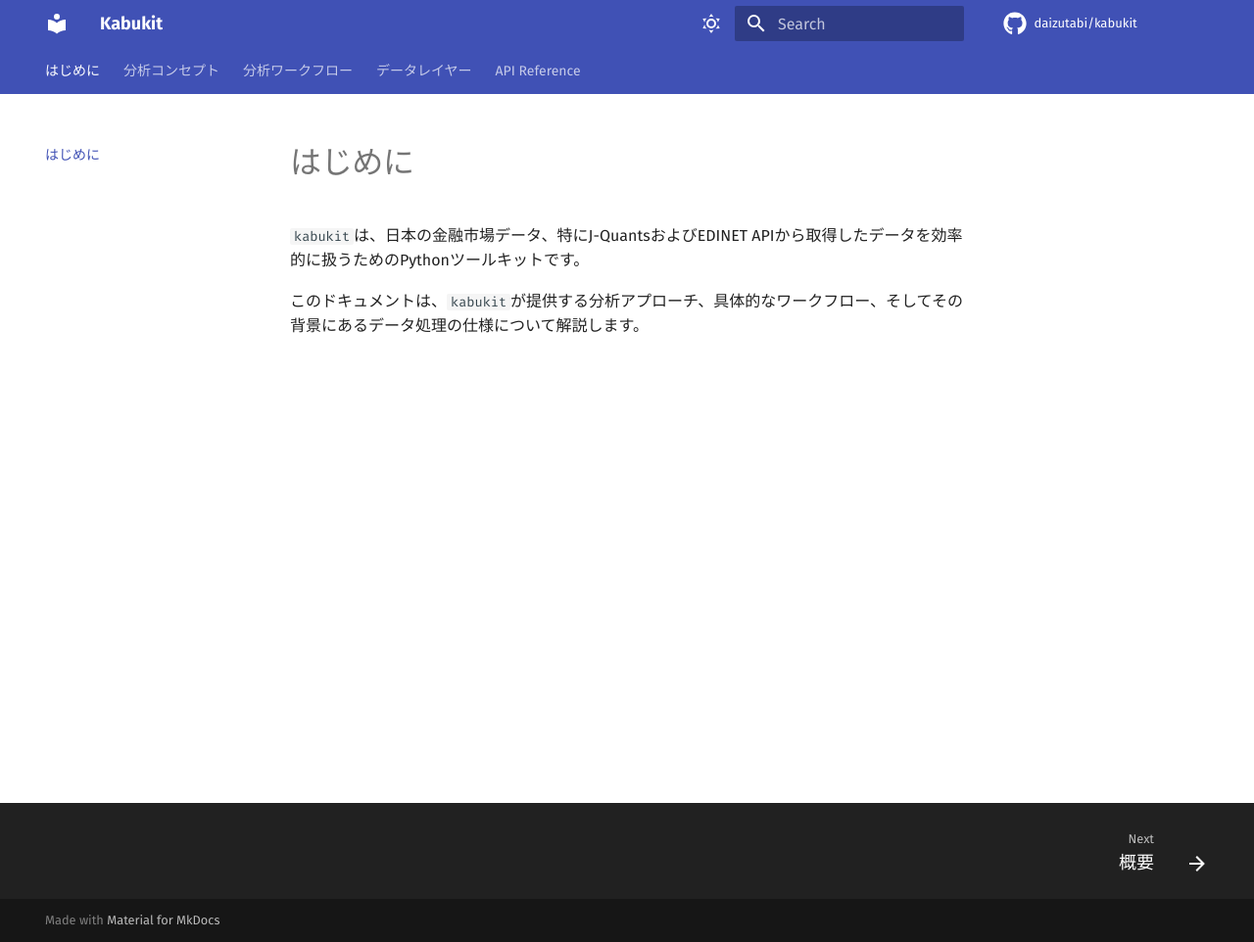
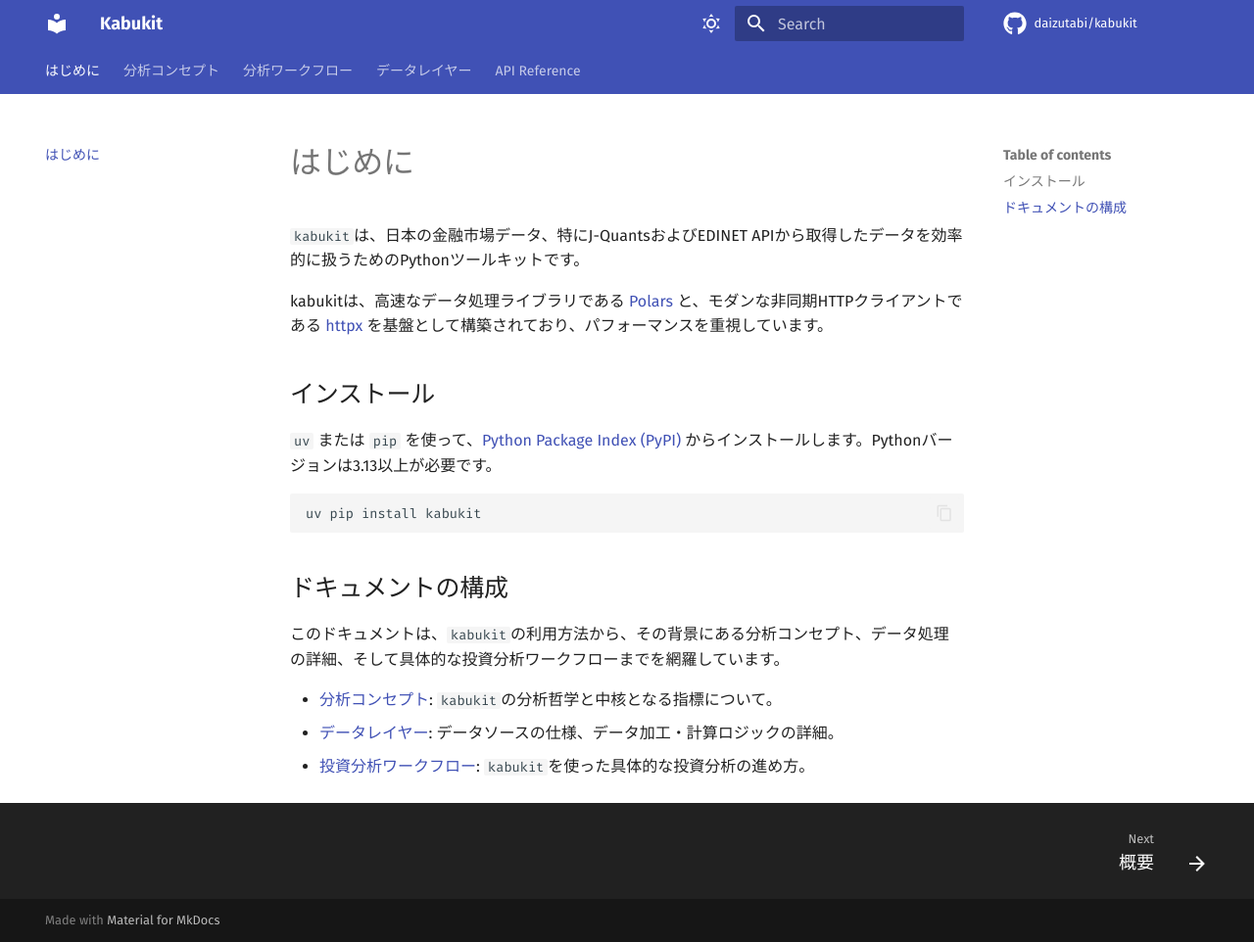
Before and after one commit to daizutabi/kabukit, an MkDocs documentation site: the page built from docs/index.md, in a window 1280 px wide and 962 px high. Shown: the whole window at 98% size. Built offline with MkDocs 1.6.1 and Material for MkDocs 9.7.7, drawn with Linux system fonts in a browser that asks for light colours; comment, search, counter and statistics services are not loaded.

Commit message:
index.mdの内容を更新し、インストール手順とドキュメントの構成を追加

````diff
--- a/docs/index.md
+++ b/docs/index.md
@@ -2,4 +2,22 @@
 
 `kabukit`は、日本の金融市場データ、特にJ-QuantsおよびEDINET APIから取得したデータを効率的に扱うためのPythonツールキットです。
 
-このドキュメントは、`kabukit`が提供する分析アプローチ、具体的なワークフロー、そしてその背景にあるデータ処理の仕様について解説します。
+kabukitは、高速なデータ処理ライブラリである [Polars](https://pola.rs/) と、モダンな非同期HTTPクライアントである [httpx](https://www.python-httpx.org/) を基盤として構築されており、パフォーマンスを重視しています。
+
+## インストール
+
+`uv` または `pip` を使って、[Python Package Index (PyPI)](https://pypi.org/) からインストールします。Pythonバージョンは3.13以上が必要です。
+
+```bash
+uv pip install kabukit
+```
+
+## ドキュメントの構成
+
+このドキュメントは、`kabukit`の利用方法から、その背景にある分析コンセプト、データ処理の詳細、そして具体的な投資分析ワークフローまでを網羅しています。
+
+*   [分析コンセプト](concept/index.md): `kabukit`の分析哲学と中核となる指標について。
+*   [データレイヤー](data_layer/index.md): データソースの仕様、データ加工・計算ロジックの詳細。
+*   [投資分析ワークフロー](workflow/index.md): `kabukit`を使った具体的な投資分析の進め方。
+<!-- *   [CLIの使用方法](cli/index.md): コマンドラインインターフェースの詳しい使い方。
+*   [ノートブックの例](notebooks/index.md): ノートブックを使った実践的な利用例。 -->
````
